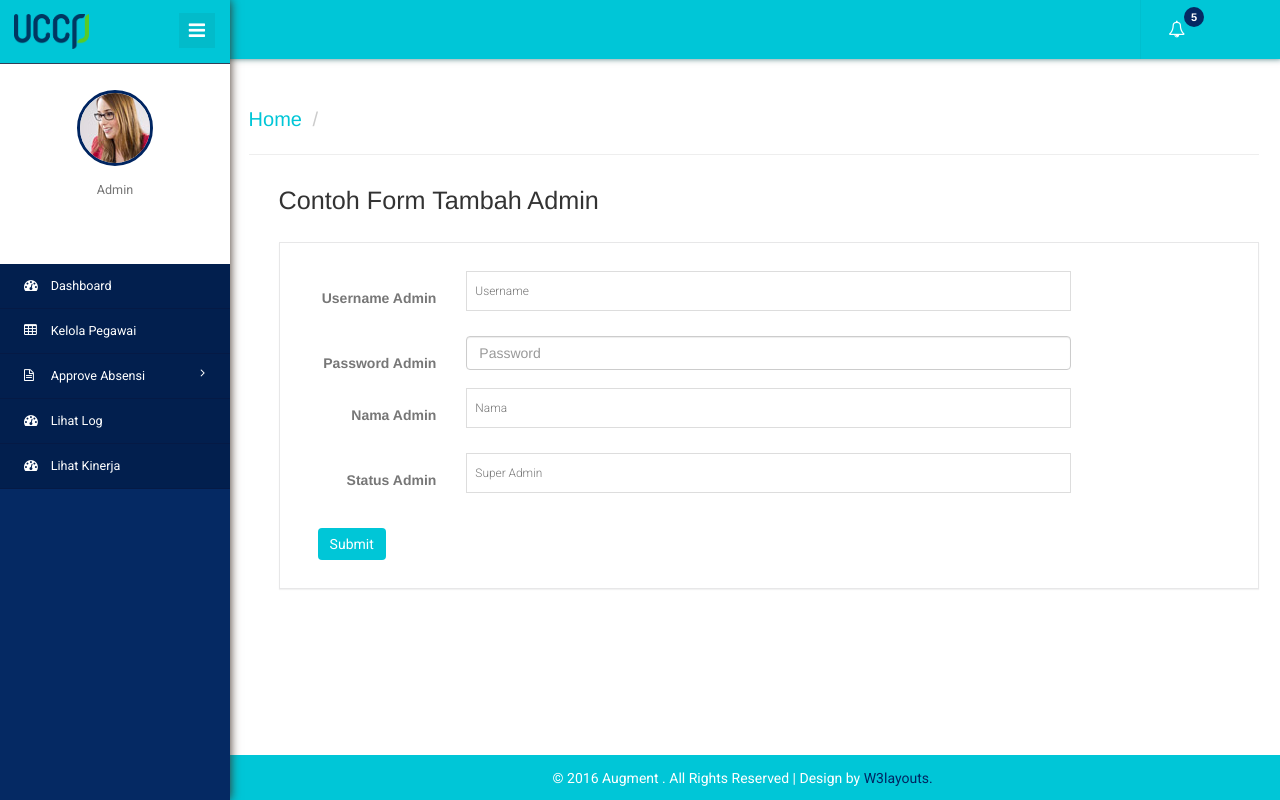
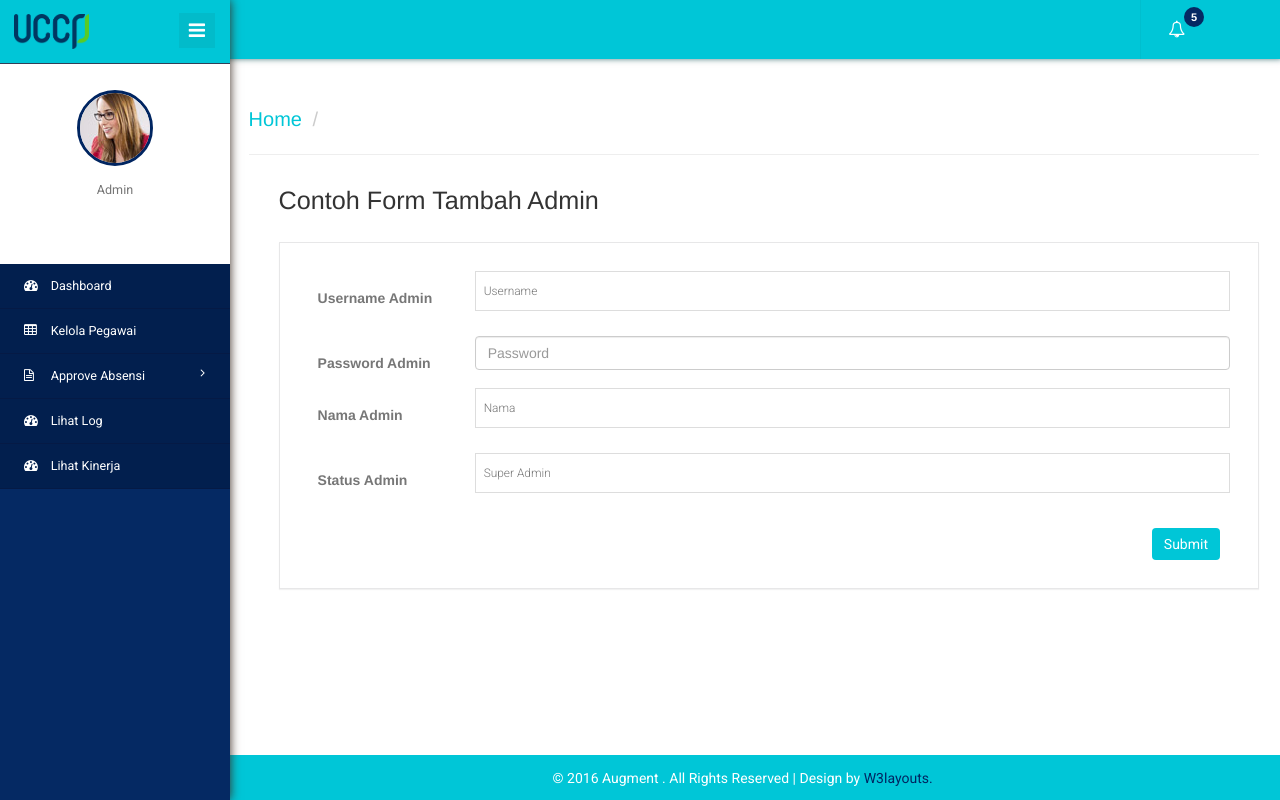
Before and after one commit to galihdea/Sistem-Absensi-UCCP, a PHP site: page /form_tambahadmin.php in a window 1280 px wide. Run offline with PHP 8.4, Linux system fonts and the light colour scheme; a user stored in the database is signed in; data that the repository does not hold is empty; some libraries are stand-ins or nearby versions.

Commit message:
form_add

```diff
--- a/css/tambahan.css
+++ b/css/tambahan.css
@@ -19,6 +19,14 @@
     position: fixed !important;
 }
 
+.margin-form{
+	margin-left: 10px;
+}
+
+.ratakiri{
+	text-align: left !important;
+}
+
 .inner-tittle,
 .two,
 .graph,
--- a/form_tambahadmin.php
+++ b/form_tambahadmin.php
@@ -5,36 +5,38 @@
 	<!--custom-widgets-->
 		<h3 class="inner-tittle two">Contoh Form Tambah Admin</h3>
 		<div class="grid-1">
-			<div class="form-body">
+			<div class="form-body margin-form">
 				<form method="POST" action="functions/tambah_admin.php" class="form-horizontal">
 					<div class="form-group">
-						<label for="focusedinput" class="col-sm-2 control-label">Username Admin</label>
-						<div class="col-sm-8">
+						<label for="focusedinput" class="col-sm-2 control-label ratakiri">Username Admin</label>
+						<div class="col-sm-10">
 							<input name="username" type="text" class="form-control1" id="focusedinput" placeholder="Username">
 						</div>
 					</div>
 					<div class="form-group">
-						<label for="focusedinput" class="col-sm-2 control-label">Password Admin</label>
-						<div class="col-sm-8">
+						<label for="focusedinput" class="col-sm-2 control-label ratakiri">Password Admin</label>
+						<div class="col-sm-10">
 							<input name="password" type="password" class="form-control" id="focusedinput" placeholder="Password">
 						</div>
 					</div>
 					<div class="form-group">
-						<label for="focusedinput" class="col-sm-2 control-label">Nama Admin</label>
-						<div class="col-sm-8">
+						<label for="focusedinput" class="col-sm-2 control-label ratakiri">Nama Admin</label>
+						<div class="col-sm-10">
 							<input name="namaadmin" type="text" class="form-control1" id="focusedinput" placeholder="Nama">
 						</div>
 					</div>
 					<div class="form-group">
-						<label for="selector1" class="col-sm-2 control-label">Status Admin</label>
-						<div class="col-sm-8">
+						<label for="selector1" class="col-sm-2 control-label ratakiri">Status Admin</label>
+						<div class="col-sm-10">
 							<select name="statusadmin" id="selector1" class="form-control1">
 								<option value="Super Admin">Super Admin</option>
 								<option value="Admin">Admin</option>
 							</select>
 						</div>
 					</div>
-					<button type="submit" class="btn btn-default">Submit</button>
+					<div  align="right">
+						<button type="submit" class="btn btn-default">Submit</button>
+					</div>
 				</form>
 			</div>
 		</div>
```
Also changed, not shown: menu_kelolapegawai.php (+3 -6 lines).
